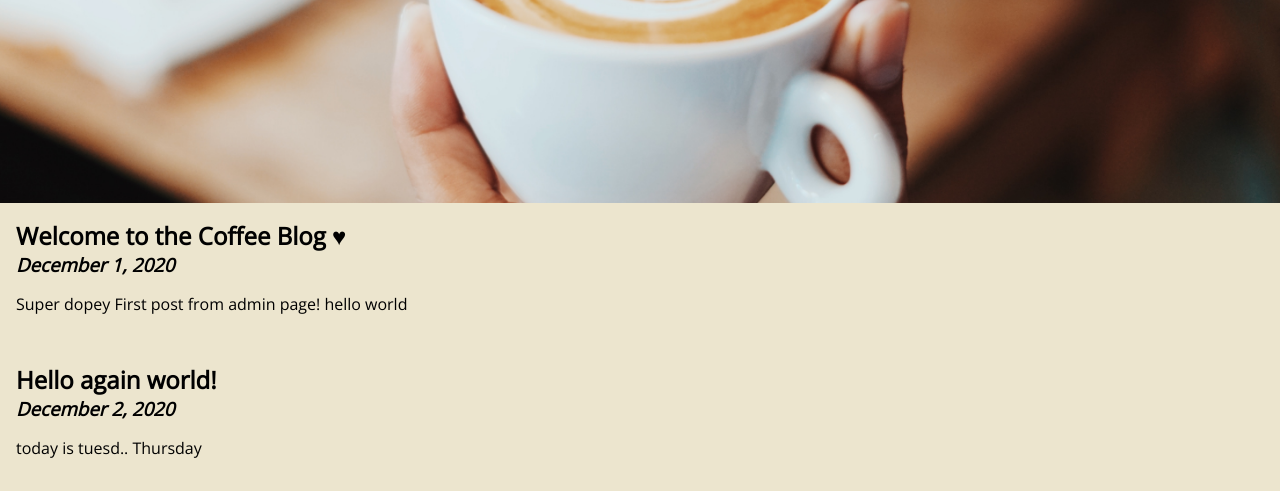
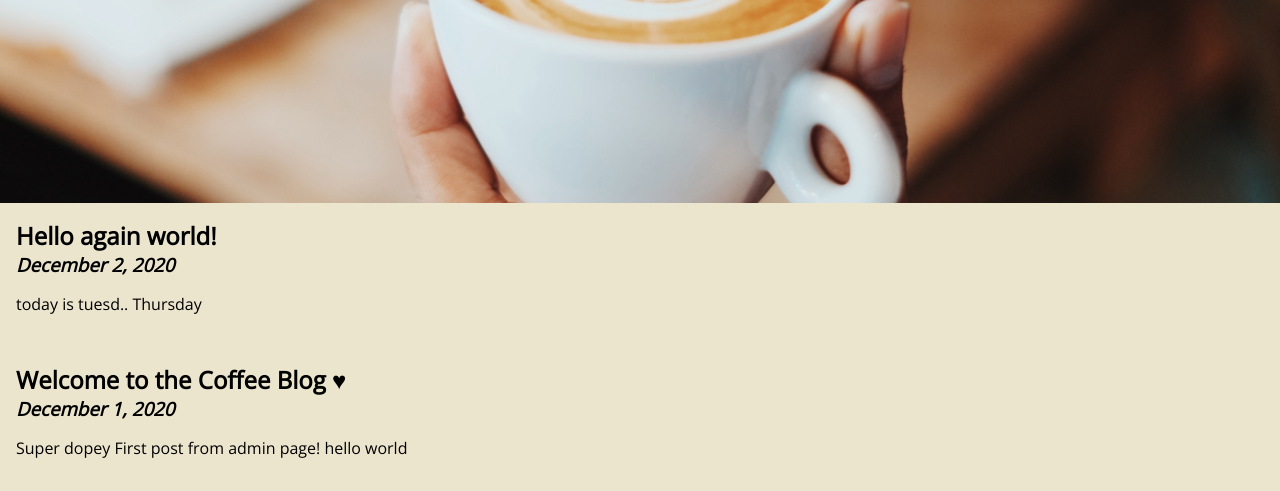
Before and after one commit to Tonikprofik/coffee-shop, a Gatsby site: page / in a window 1280 px wide. Shown: the part 436-927 px from the top of the page. Built offline with nearby package versions, Linux system fonts and the light colour scheme; Gatsby itself is replaced by a stand-in of ours.

Commit message:
Update BlogList.js

```diff
--- a/src/components/BlogList.js
+++ b/src/components/BlogList.js
@@ -6,7 +6,9 @@ import BlogPost from './BlogPost'
 export default function BlogList() {
     const data = useStaticQuery(graphql`
         {
-            allMarkdownRemark {
+            allMarkdownRemark (sort: {
+                fields: frontmatter___date,
+                order: DESC }) {
                 edges {
                     node {
                         id
```
